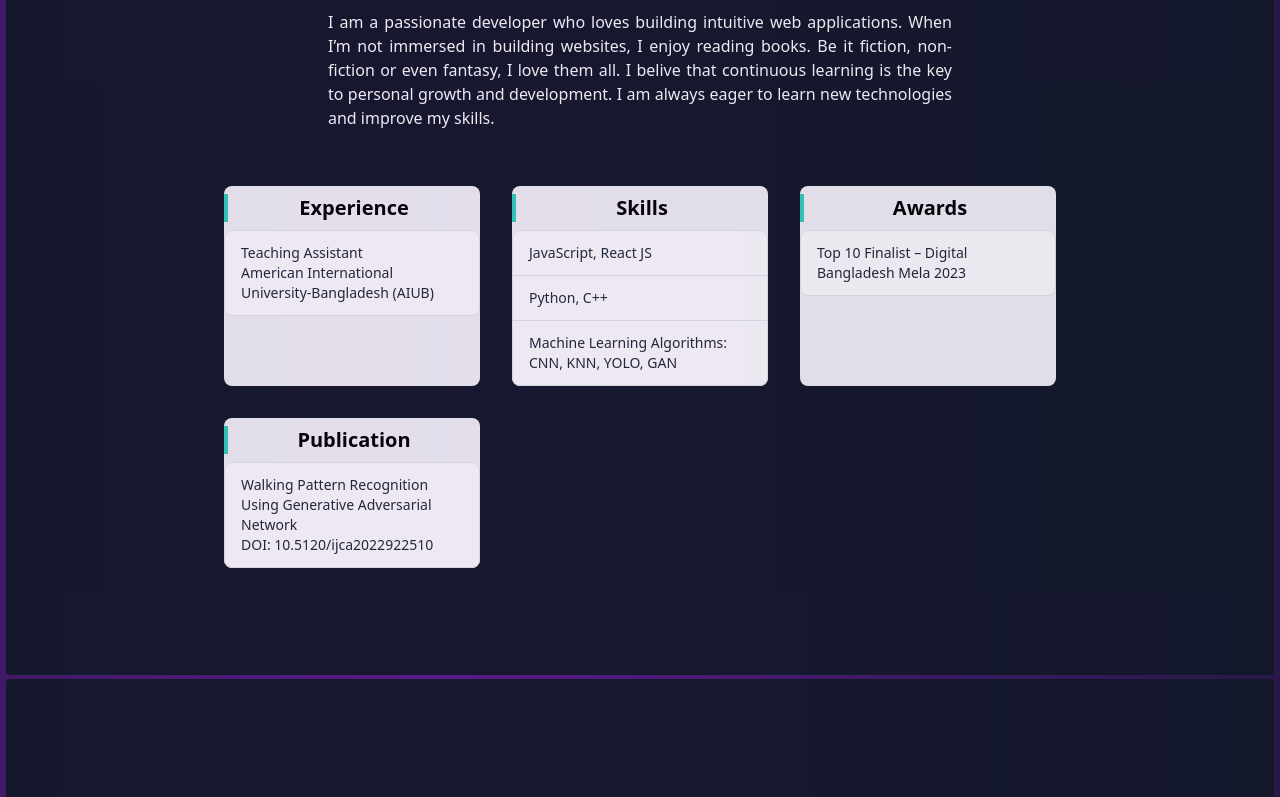
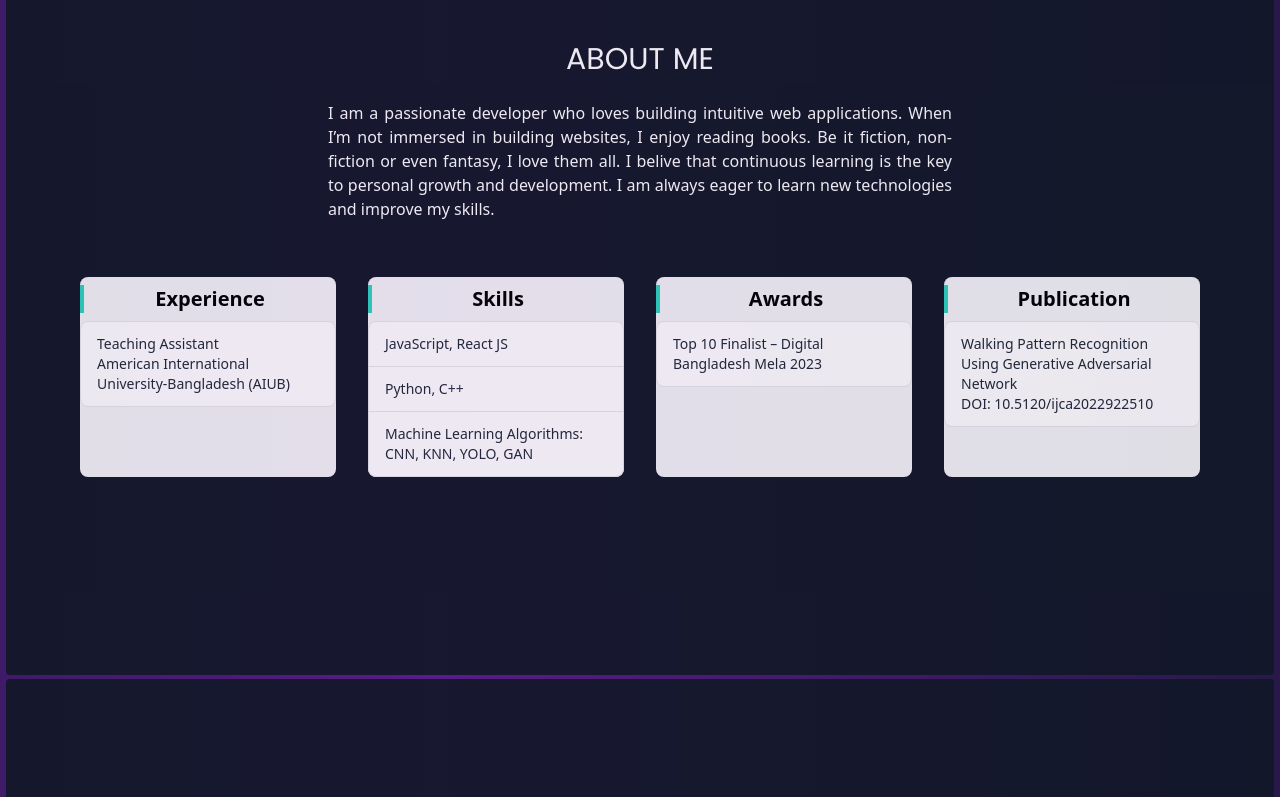
Before and after one commit to Sadi-Rahman/portfolio, a React (Vite) app: page / in a window 1280 px wide. Shown: the part 933-1730 px from the top of the page. Built offline with nearby package versions, Linux system fonts and the light colour scheme; what tailwindcss-intersect, tailwindcss-motion would draw is missing.

Commit message:
updated publications

```diff
--- a/src/components/About.jsx
+++ b/src/components/About.jsx
@@ -16,7 +16,7 @@ const About = () => {
           and development. I am always eager to learn new technologies and
           improve my skills.
         </p>
-        <div className="grid grid-cols-1 gap-4 lg:grid-cols-3 lg:gap-8 p-8">
+        <div className="grid grid-cols-1 gap-4 lg:grid-cols-4 lg:gap-8 p-8">
           <div className="h-auto min-w-0 w-64 rounded-lg bg-gray-100">
             <h1 class="text-xl px-2 md:text-xl pl-2 my-2 border-l-4 font-bold border-teal-400  dark:text-gray-900">
               Experience
@@ -60,9 +60,18 @@ const About = () => {
             </h1>
             <ul class="max-w-xs flex flex-col">
               <li class="inline-flex text-start items-center gap-x-2 py-3 px-4 text-sm font-medium bg-white border border-gray-200 text-gray-800 -mt-px first:rounded-t-lg first:mt-0 last:rounded-b-lg">
-                Walking Pattern Recognition Using Generative Adversarial Network{" "}
-                <br />
-                DOI: 10.5120/ijca2022922510
+                <p>
+                  Walking Pattern Recognition Using Generative Adversarial
+                  Network
+                  <br />
+                  <a
+                    class="no-underline hover:underline"
+                    href="http://dx.doi.org/10.5120/ijca2022922510"
+                    target="_blank"
+                  >
+                    DOI: 10.5120/ijca2022922510
+                  </a>
+                </p>
               </li>
             </ul>
           </div>
```
